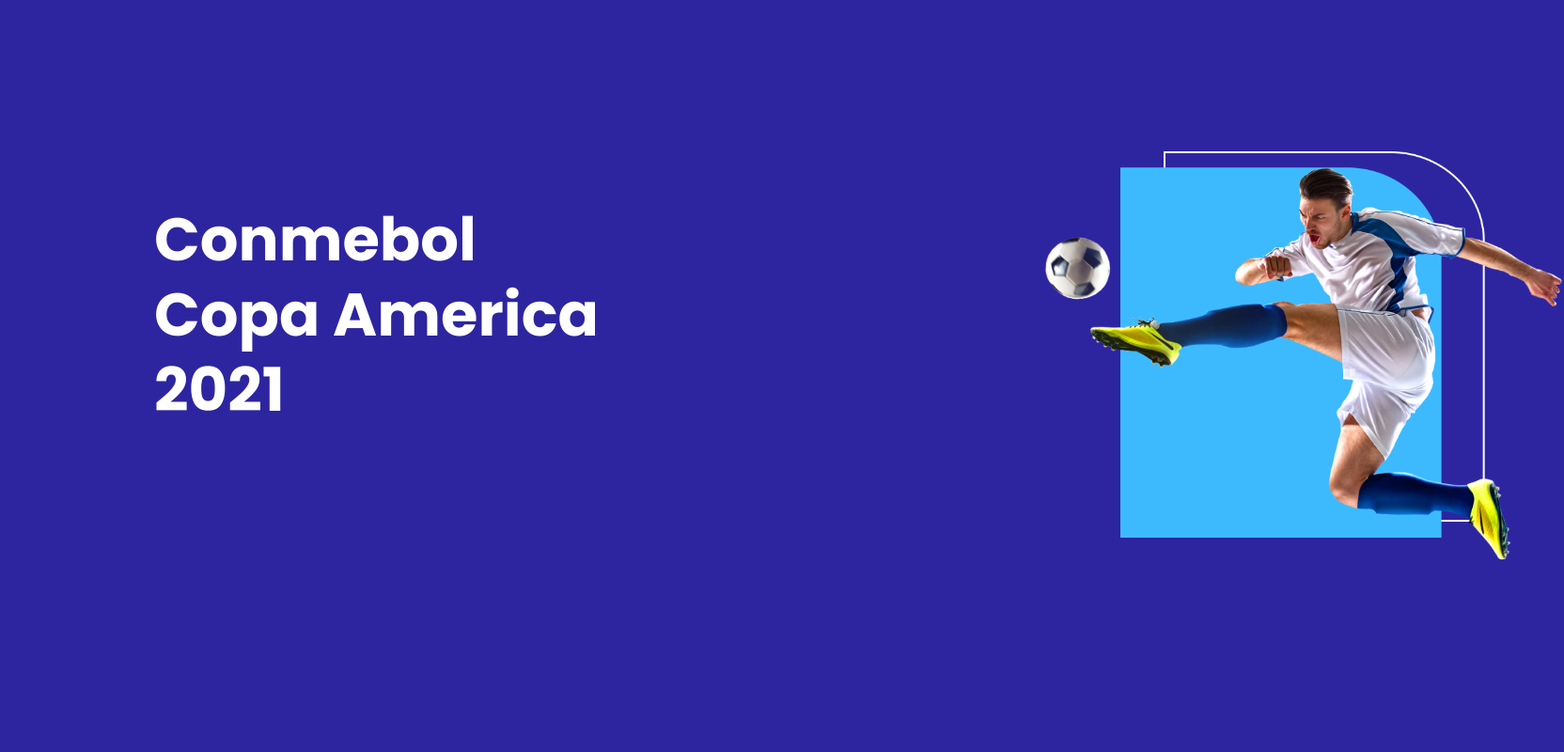
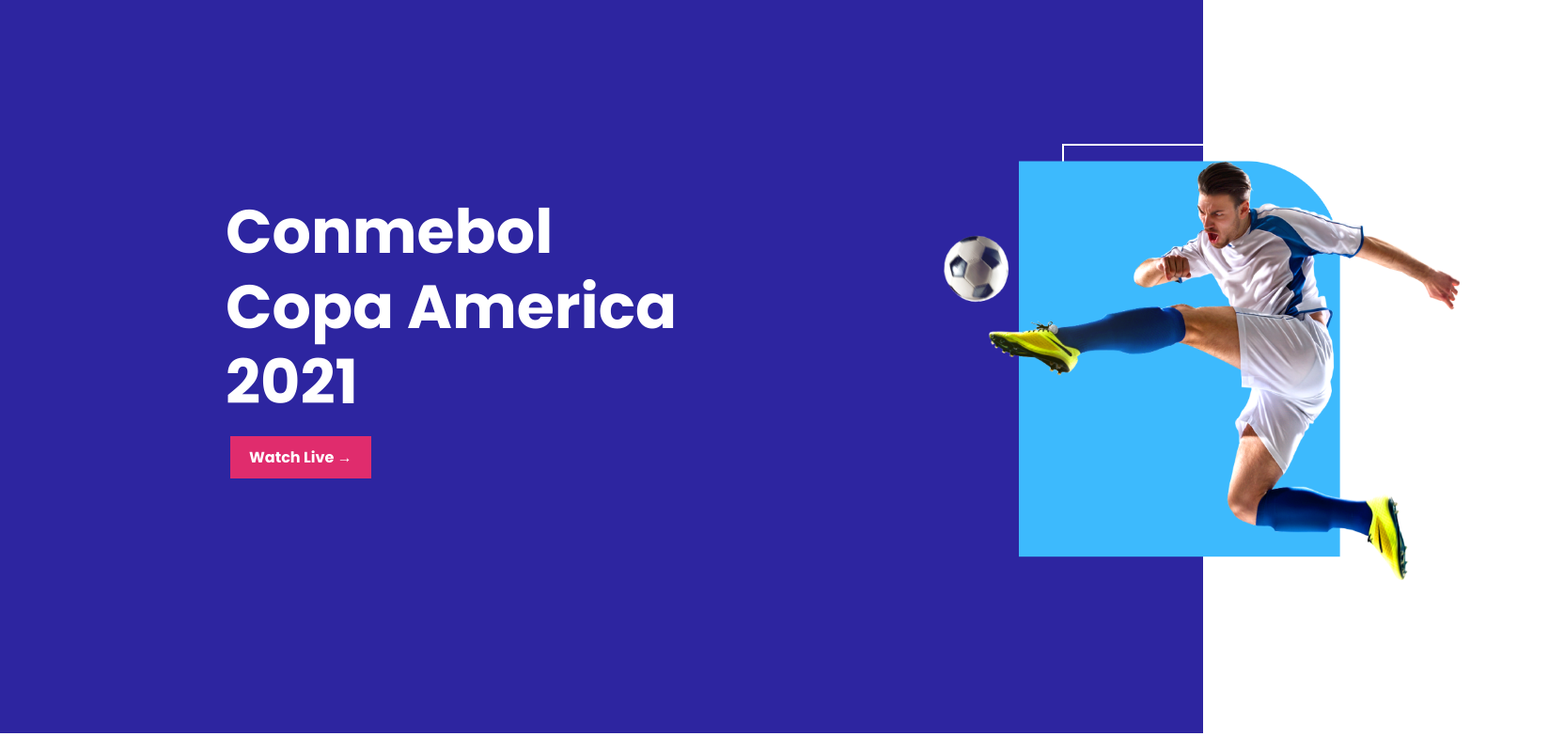
Before and after one commit to Zonaid243/responsive-football-main, a plain HTML site: page index.html in a window 1280 px wide. Shown: the whole page at 94% size, 1664 px wide, since content can reach past the window. Drawn offline with Linux system fonts and the light colour scheme.

Commit message:
header complete

```diff
--- a/index.html
+++ b/index.html
@@ -10,9 +10,10 @@
 <body>
     <!-- Header part start -->
 
-<section class="top">
+<section class="top-container">
 <header>
     <h1 class="head-title">Conmebol Copa America 2021</h1>
+    <a href="#"><span>Watch Live &#8594;</span> </a>
     <img class="head-img" src="images/banner.png" alt="banner photo">
 
 
--- a/styles/style.css
+++ b/styles/style.css
@@ -2,32 +2,48 @@
 
 body {
   font-family: "Poppins", sans-serif;
+  margin: 0;
+}
+.top-container {
+  position: relative;
   background-color: #2d25a0;
-  width: 1440px;
-  height: 677px;
-
+  width: 100%;
+  height: 780px;
 }
-.top {
-  position: absolute;
-
-}
-section{
-    display: flex;
+section {
+  display: flex;
 }
 .head-title {
   position: absolute;
   color: #ffffff;
-  font-size: 64px;
+  font-size: 65px;
   height: 230px;
   width: 485px;
-  margin: 207px 799px 240px 156px;
+  margin: 207px 799px 240px 240px;
   line-height: 80px;
+}
+span {
+  position: absolute;
+  color: #ffffff;
+  background-color: #e02c6d;
+  width: 110px;
+  margin: 464px 1116px 169px 245px;
+  padding: 10px 20px;
+}
+span:hover {
+  background-color: rgb(24, 10, 12);
+  width: 110px;
+  height: 30px;
+  border-radius: 10px;
 }
 
 .head-img {
   position: absolute;
   width: 556px;
-  height: 438px;
-  margin-left: 1100px;
+  height: 468px;
+  margin-left: 1000px;
   margin-top: 153px;
 }
+.head-img:hover {
+  transform: rotate(45deg);
+}
```
